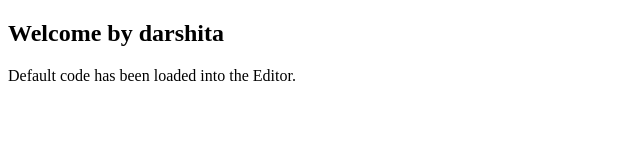
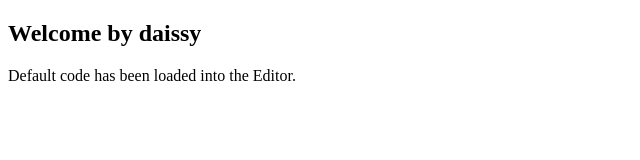
Before and after one commit to darshitabhalla/sample, a plain HTML site: page index.html in a window 1280 px wide. Shown: the full height of the page, 0-640 px from the left. Drawn offline with Linux system fonts and the light colour scheme.

Commit message:
name changed

```diff
--- a/index.html
+++ b/index.html
@@ -6,7 +6,7 @@
 </head>
 
 <body>
-    <h2>Welcome by darshita</h2>
+    <h2>Welcome by daissy</h2>
     <p>
         Default code has been
         loaded into the Editor.
```
